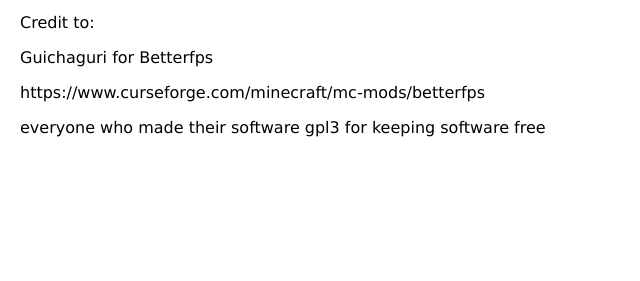
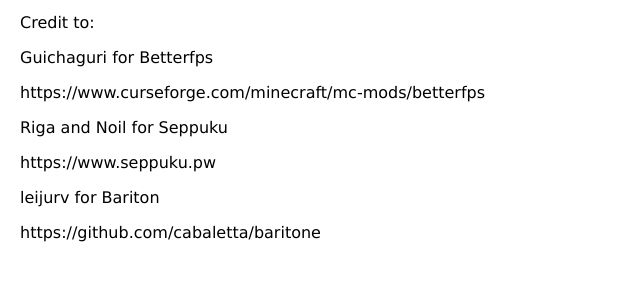
Before and after one commit to Ssarrah/Ssarrah.github.io, a plain HTML site: page upload/news.html in a window 1280 px wide. Shown: the part 123-404 px from the top of the page, without its empty margins (0-640 px from the left). Drawn offline with Linux system fonts and the light colour scheme.

Commit message:
Update news.html

```diff
--- a/upload/news.html
+++ b/upload/news.html
@@ -19,6 +19,9 @@
 <p>Credit to:</p>
 <p>Guichaguri for Betterfps</p>
 <p>https://www.curseforge.com/minecraft/mc-mods/betterfps</p>
-<p>everyone who made their software gpl3 for keeping software free</p>
+<p>Riga and Noil for Seppuku</p>
+<p>https://www.seppuku.pw</p>
+<p>leijurv for Bariton</p>
+<p>https://github.com/cabaletta/baritone</p>
 </body>
 </html>
```
